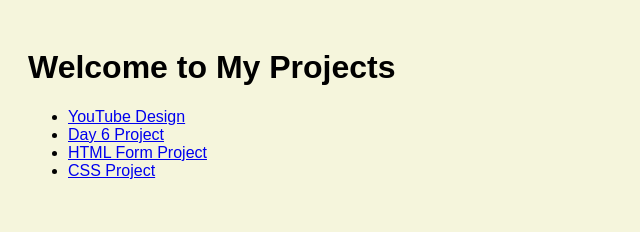
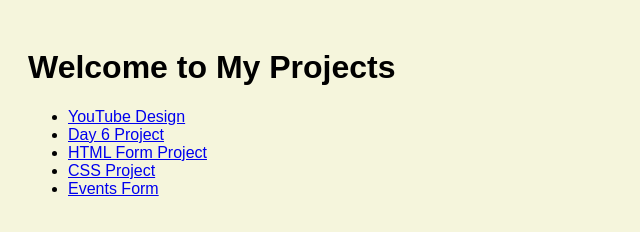
Before and after one commit to sarubala1234/front-end, a plain HTML site: page index.html in a window 1280 px wide. Shown: the whole page, without its empty margins (0-640 px from the left). Drawn offline with Linux system fonts and the light colour scheme.

Commit message:
Add events form link to main navigation

```diff
--- a/index.html
+++ b/index.html
@@ -1,4 +1,3 @@
-
 <!DOCTYPE html>
 <html lang="en">
 <head>
@@ -13,6 +12,7 @@
     <li><a href="day 6/index.html">Day 6 Project</a></li>
     <li><a href="HTML CLS/form.html">HTML Form Project</a></li>
     <li><a href="CSS CLS/index.html">CSS Project</a></li>
+    <li><a href="event.html">Events Form</a></li>
   </ul>
 </body>
 </html>
```
